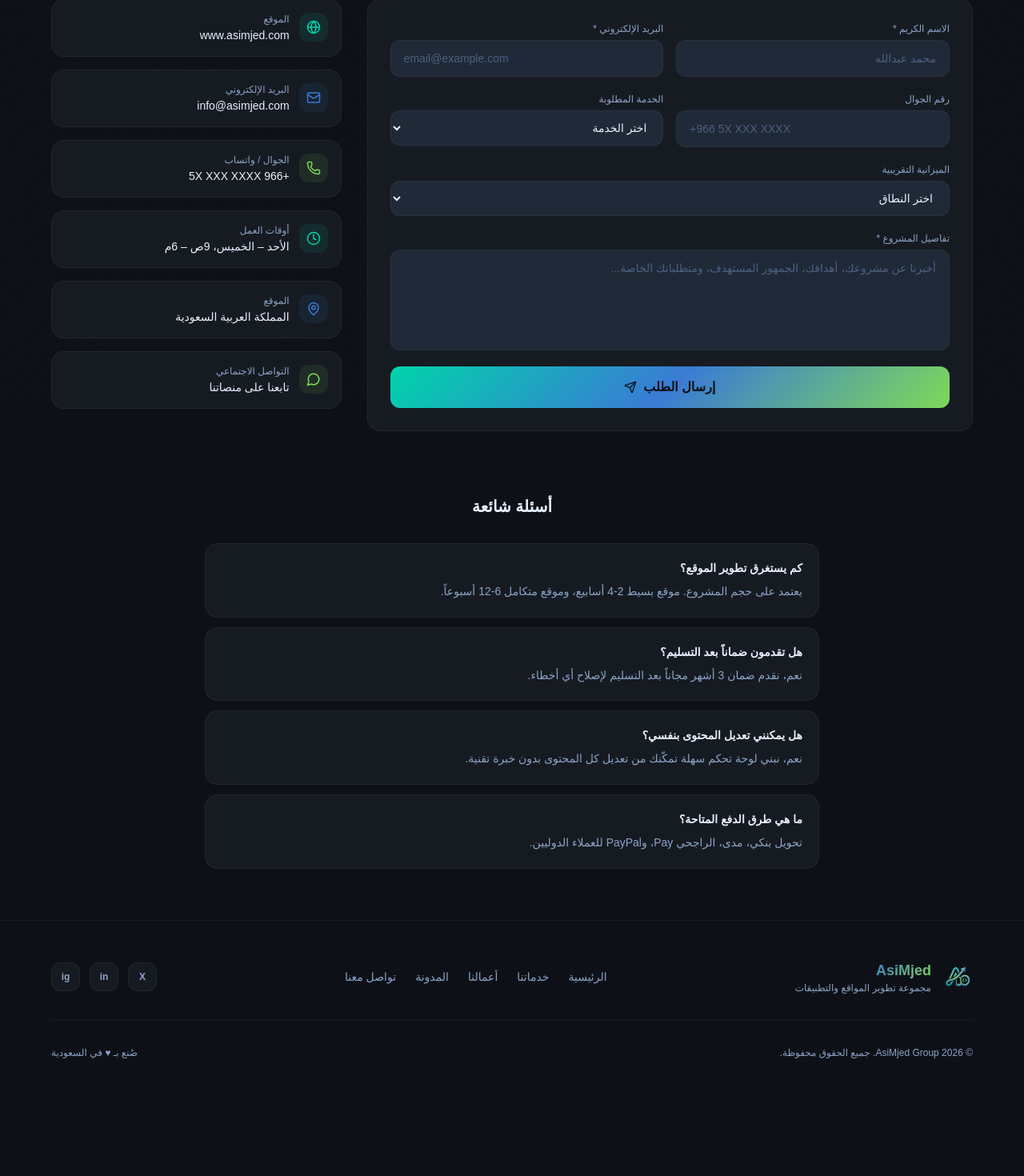
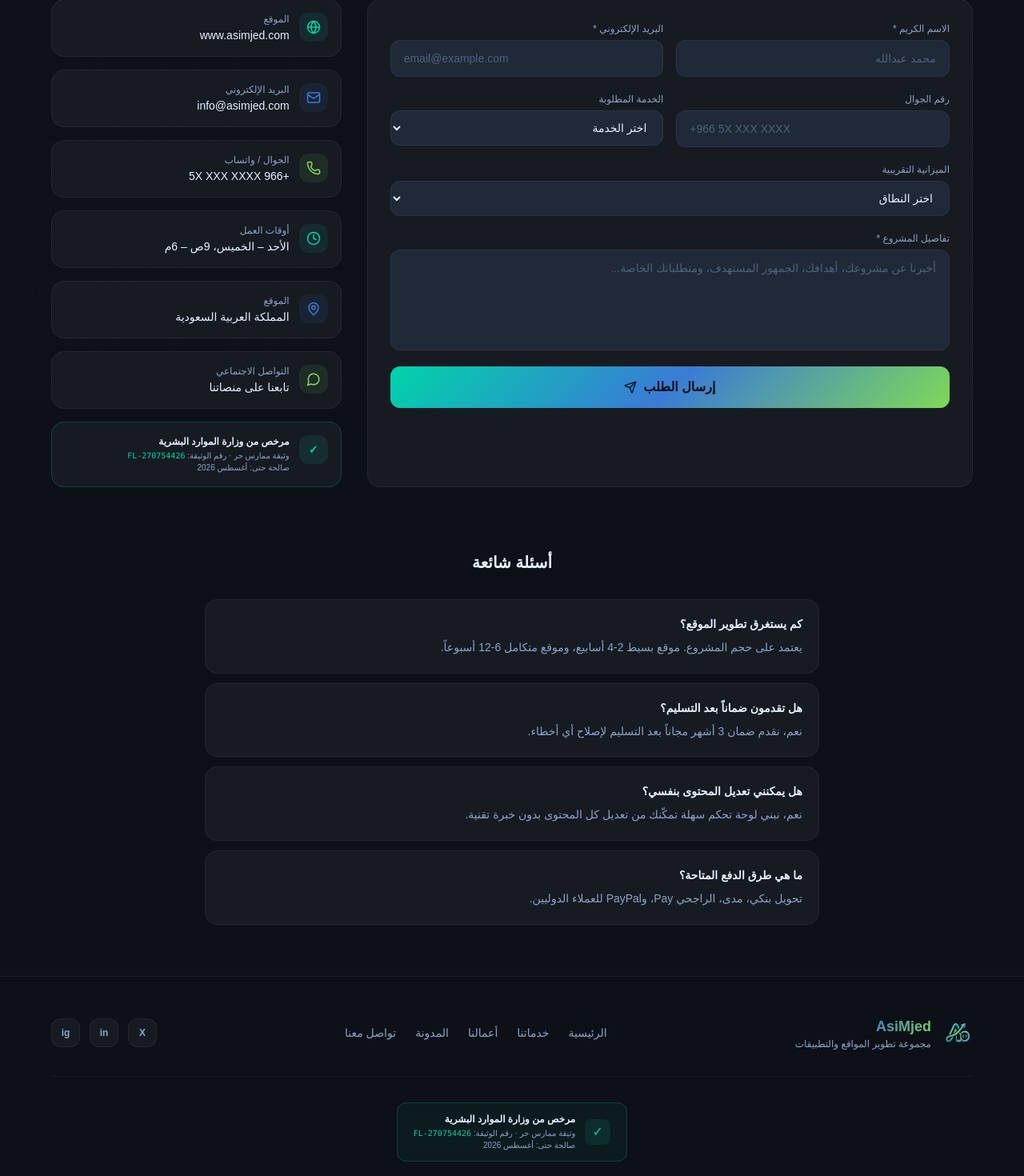
Before and after one commit to sr-sr7/asimjedGroup, a Next.js app: page /contact in a window 1280 px wide. Shown: the part 300-1770 px from the top of the page at 80% size. Before the commit the page ends 1672 px from the top, so only its background shows below. Built offline with nearby package versions, Linux system fonts and the light colour scheme.

Commit message:
feat: add freelance certificate trust badge to footer and contact page

```diff
--- a/src/app/contact/page.tsx
+++ b/src/app/contact/page.tsx
@@ -186,6 +186,29 @@ export default function ContactPage() {
                 </div>
               );
             })}
+
+
+            {/* وثيقة العمل الحر */}
+            <a
+              href="https://freelancers.sa"
+              target="_blank"
+              rel="noopener noreferrer"
+              className="bg-[#161b22] border border-[#00d4aa]/20 rounded-2xl p-4 flex items-start gap-3 hover:border-[#00d4aa]/50 hover:bg-[#00d4aa]/5 transition-all group"
+            >
+              <div className="w-9 h-9 rounded-xl bg-[#00d4aa]/10 flex items-center justify-center flex-shrink-0 text-[#00d4aa] font-bold text-sm">
+                ✓
+              </div>
+              <div>
+                <p className="text-[#e6f0ff] font-bold text-xs group-hover:text-[#00d4aa] transition-colors">
+                  مرخص من وزارة الموارد البشرية
+                </p>
+                <p className="text-[#8ba3c7] text-[10px] mt-0.5">
+                  وثيقة ممارس حر · رقم الوثيقة:{" "}
+                  <span className="text-[#00d4aa] font-mono">FL-270754426</span>
+                </p>
+                <p className="text-[#8ba3c7] text-[10px]">صالحة حتى: أغسطس 2026</p>
+              </div>
+            </a>
           </div>
         </div>
 
--- a/src/components/Footer.tsx
+++ b/src/components/Footer.tsx
@@ -56,6 +56,32 @@ export default function Footer() {
 
         <div className="h-px bg-white/5 my-8" />
 
+        {/* وثيقة العمل الحر */}
+        <div className="flex flex-col md:flex-row items-center justify-center gap-4 mb-8">
+          <a
+            href="https://freelancers.sa"
+            target="_blank"
+            rel="noopener noreferrer"
+            className="flex items-center gap-3 px-5 py-3 rounded-xl border border-[#00d4aa]/20 bg-[#00d4aa]/5 hover:border-[#00d4aa]/50 hover:bg-[#00d4aa]/10 transition-all group"
+          >
+            {/* أيقونة الشهادة */}
+            <div className="w-8 h-8 rounded-lg bg-[#00d4aa]/10 flex items-center justify-center text-[#00d4aa] text-base flex-shrink-0">
+              ✓
+            </div>
+            <div className="text-right">
+              <div className="text-[#e6f0ff] text-xs font-bold group-hover:text-[#00d4aa] transition-colors">
+                مرخص من وزارة الموارد البشرية
+              </div>
+              <div className="text-[#8ba3c7] text-[10px] mt-0.5">
+                وثيقة ممارس حر · رقم الوثيقة: <span className="text-[#00d4aa] font-mono">FL-270754426</span>
+              </div>
+              <div className="text-[#8ba3c7] text-[10px]">
+                صالحة حتى: أغسطس 2026
+              </div>
+            </div>
+          </a>
+        </div>
+
         <div className="flex flex-col md:flex-row items-center justify-between gap-2 text-[#8ba3c7] text-xs">
           <span>© {new Date().getFullYear()} AsiMjed Group. جميع الحقوق محفوظة.</span>
           <span>صُنع بـ ♥ في السعودية</span>
```
